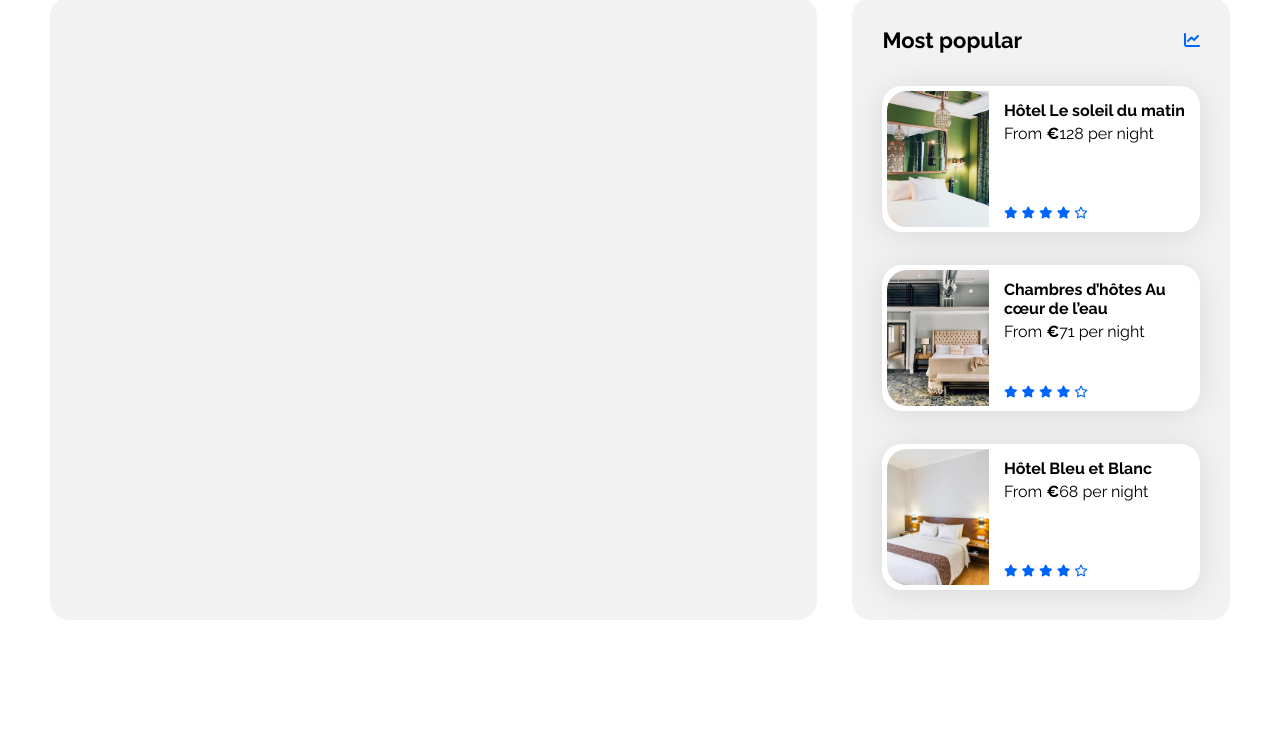
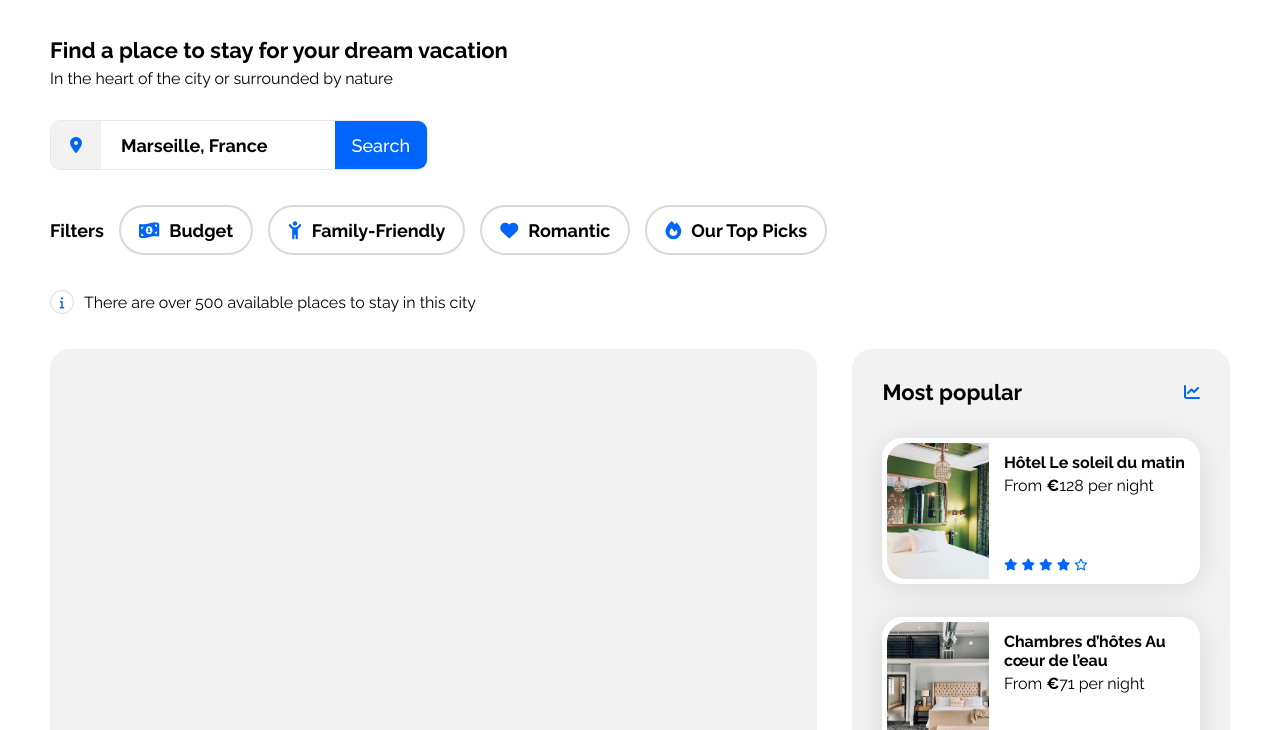
Before and after one commit to ironkolow/booki-website, a plain HTML site: page index.html in a window 1280 px wide. Shown: the part 61-791 px from the top of the page. Drawn offline with Linux system fonts and the light colour scheme.

Commit message:
Add Booki project with header, search form and filters

```diff
--- a/css/style.css
+++ b/css/style.css
@@ -161,3 +161,117 @@ nav a.active {
    nav a {
      white-space: nowrap;
    }
+
+   /****** Search ***********/
+.search-intro {
+    margin-top: 40px;
+}
+
+.search-title {
+    margin: 0;
+    font-size: 22px;
+}
+
+.search-subtitle {
+    margin: 6px 0 0;
+    font-size: 16px;
+}
+
+.search-form {
+    display: flex;
+    width: 378px;
+    height: 50px;
+    margin-top: 32px;
+    border: 1px solid #E8E8E8;
+    border-radius: 10px;
+    overflow: hidden;
+    box-sizing: border-box;
+}
+
+.search-form:focus-within {
+    outline: 2px solid var(--main-color);
+}
+
+.search-location-icon {
+    display: flex;
+    justify-content: center;
+    align-items: center;
+    width: 50px;
+    background-color: var(--main-bg-color);
+}
+
+.search-form input {
+    flex: 1;
+    min-width: 0;
+    padding: 0 20px;
+    border: none;
+    outline: none;
+    font-size: 18px;
+    font-weight: 700;
+}
+
+.search-form button {
+    padding: 0 17px;
+    border: none;
+    background-color: var(--main-color);
+    color: white;
+    font-size: 18px;
+    font-weight: 500;
+    cursor: pointer;
+}
+
+.search-button-icon {
+    display: none;
+    color: white;
+}
+
+/****** Filters ***********/
+.filters {
+    display: flex;
+    align-items: center;
+    gap: 15px;
+    margin-top: 35px;
+}
+
+.filters-title {
+    margin: 0;
+    font-size: 18px;
+}
+
+.filter-button {
+    display: flex;
+    align-items: center;
+    gap: 10px;
+    height: 50px;
+    padding: 0 18px;
+    border: 2px solid #D9D9D9;
+    border-radius: 25px;
+    background-color: white;
+    font-size: 18px;
+    font-weight: 700;
+    cursor: pointer;
+}
+
+.filter-button:hover {
+    background-color: var(--filter-bg-color);
+}
+
+/****** Info ***********/
+.info {
+    display: flex;
+    align-items: center;
+    gap: 10px;
+    margin: 35px 0;
+    font-size: 16px;
+}
+
+.info-icon {
+    display: flex;
+    justify-content: center;
+    align-items: center;
+    width: 24px;
+    height: 24px;
+    border: 1px solid #D9D9D9;
+    border-radius: 50%;
+    box-sizing: border-box;
+}
--- a/index.html
+++ b/index.html
@@ -28,6 +28,49 @@
             </nav>
         </header>
         <main>
+            <div class="search-intro">
+                <h1 class="search-title">Find a place to stay for your dream vacation</h1>
+                <p class="search-subtitle">In the heart of the city or surrounded by nature</p>
+            </div>
+
+            <form class="search-form" action="#" method="get">
+                <span class="search-location-icon">
+                    <i class="fa-solid fa-location-dot" aria-hidden="true"></i>
+                </span>
+                <input type="text" name="location" value="Marseille, France" aria-label="Location">
+                <button type="submit">
+                    <span class="search-button-text">Search</span>
+                    <i class="fa-solid fa-magnifying-glass search-button-icon" aria-hidden="true"></i>
+                </button>
+            </form>
+
+            <div class="filters">
+                <h2 class="filters-title">Filters</h2>
+                <button type="button" class="filter-button">
+                    <i class="fa-solid fa-money-bill-1-wave" aria-hidden="true"></i>
+                    Budget
+                </button>
+                <button type="button" class="filter-button">
+                    <i class="fa-solid fa-child-reaching" aria-hidden="true"></i>
+                    Family-Friendly
+                </button>
+                <button type="button" class="filter-button">
+                    <i class="fa-solid fa-heart" aria-hidden="true"></i>
+                    Romantic
+                </button>
+                <button type="button" class="filter-button">
+                    <i class="fa-solid fa-fire" aria-hidden="true"></i>
+                    Our Top Picks
+                </button>
+            </div>
+
+            <p class="info">
+                <span class="info-icon">
+                    <i class="fa-solid fa-info fa-xs" aria-hidden="true"></i>
+                </span>
+                There are over 500 available places to stay in this city
+            </p>
+
             <div class="accommodation-and-popular">
                 <section class="accommodation">
 
```
